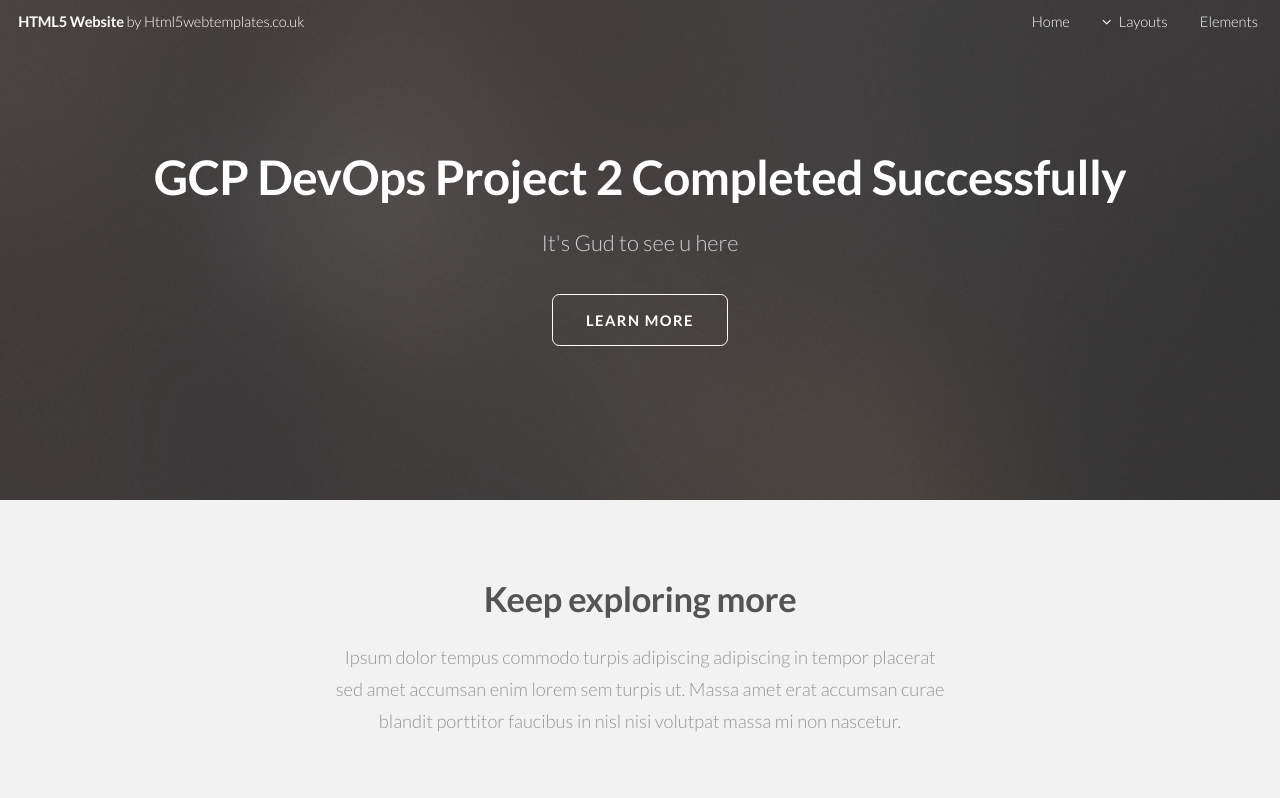
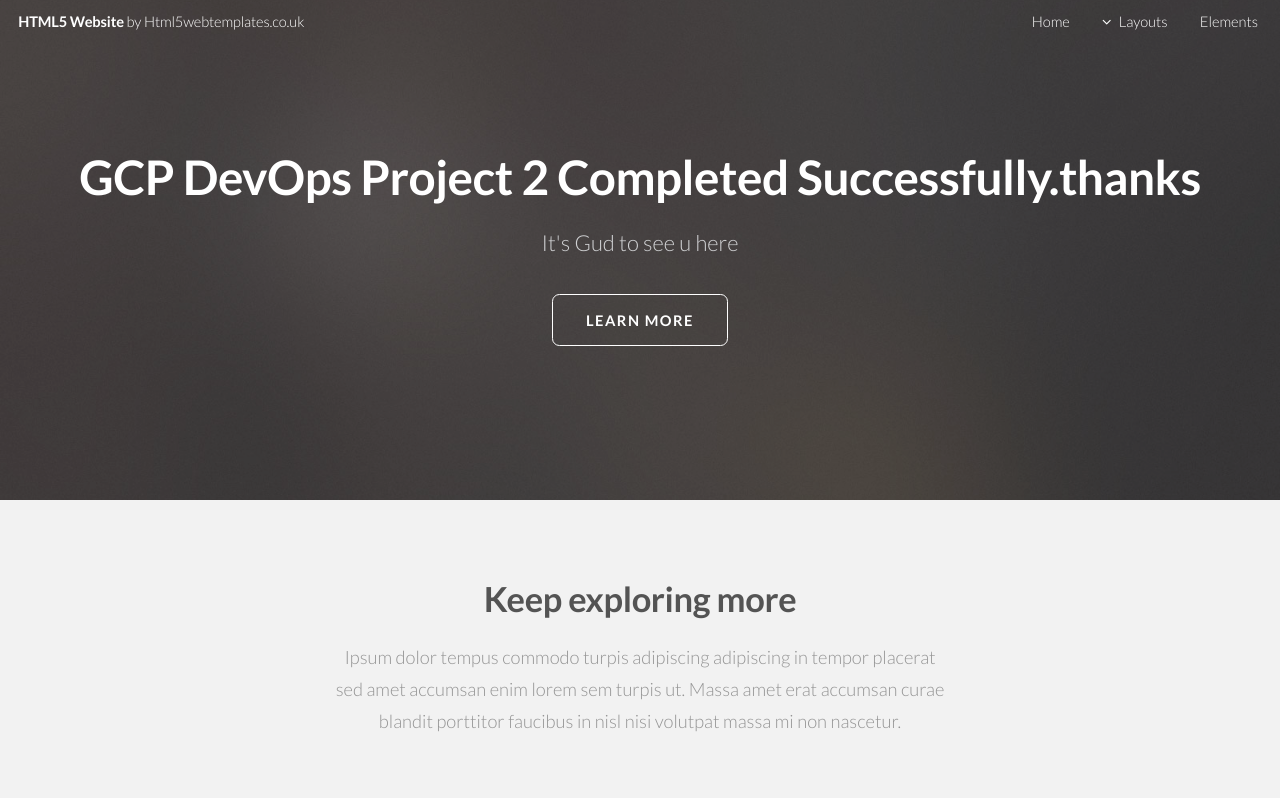
Before and after one commit to kotkarpratik141/2_pipeline, a plain HTML site: page index.html in a window 1280 px wide. Shown: the top 798 px of the page. Drawn offline with Linux system fonts and the light colour scheme.

Commit message:
Update index.html

```diff
--- a/index.html
+++ b/index.html
@@ -56,7 +56,7 @@
 		<!-- Banner -->
 			<section id="banner">
 				<div class="inner">
-					<h2>GCP DevOps Project 2 Completed Successfully</h2>
+					<h2>GCP DevOps Project 2 Completed Successfully.thanks</h2>
 					<p>It's Gud to see u here</p>
 					<ul class="actions">
 						<li><a href="#one" class="button big scrolly">Learn More</a></li>
```
